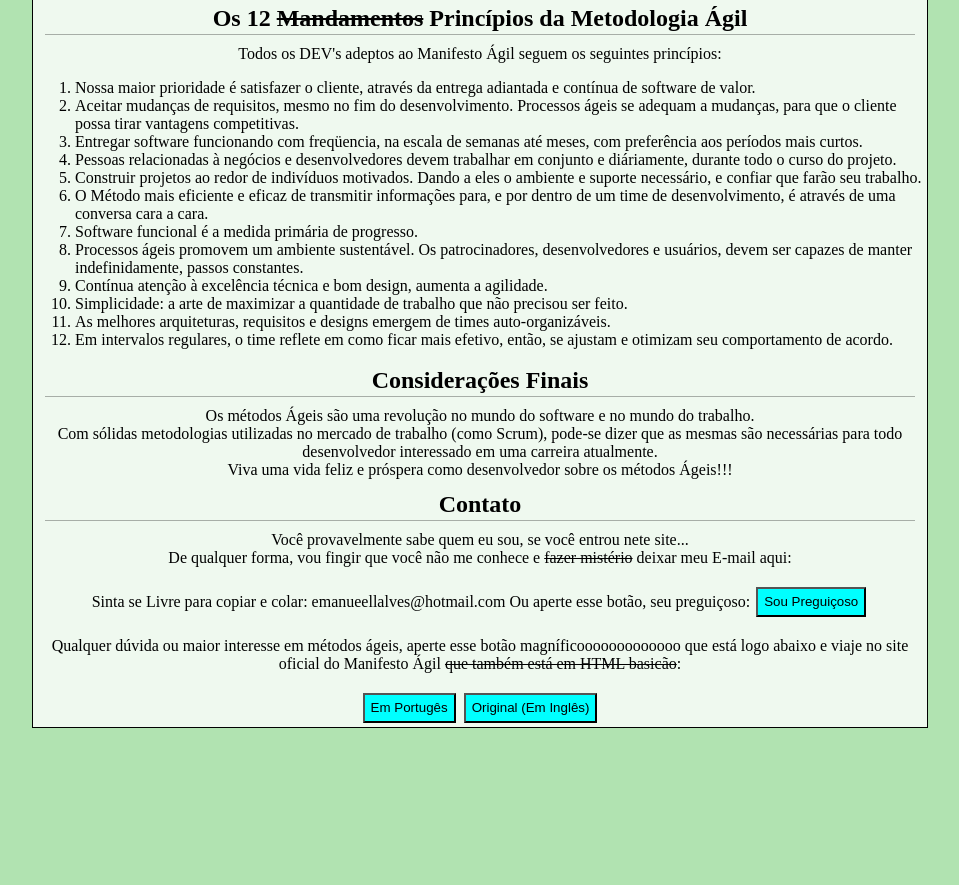
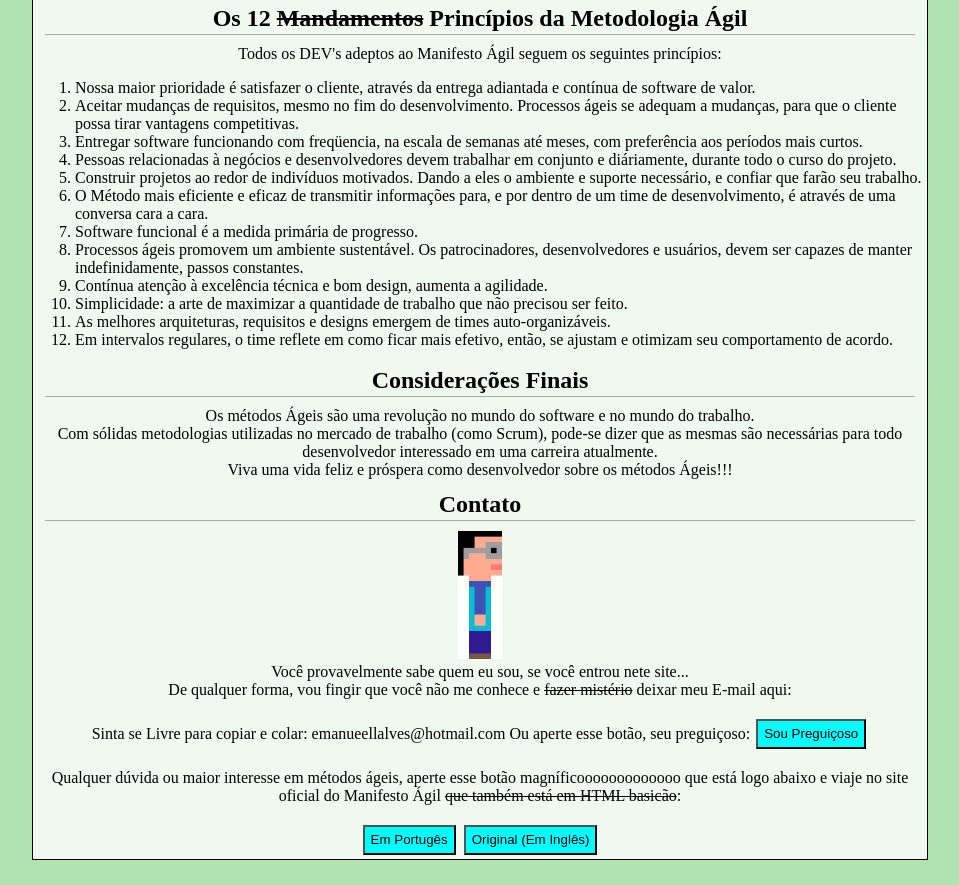
Before and after one commit to mkxxiii/Manifesto-Agil---Site, a plain HTML site: page index.html in a window 1280 px wide. Shown: the part 654-1539 px from the top of the page, without its empty margins (160-1119 px from the left). Before the commit the page ends 1407 px from the top, so only its background shows below. Drawn offline with Linux system fonts and the light colour scheme.

Commit message:
Adicionado Boneco Furag

```diff
--- a/index.html
+++ b/index.html
@@ -59,6 +59,9 @@
 
                 <div>
                     <h2 class="header">Contato</h2>
+                    <div class="center">
+                        <img id="sprFurag" class="sprite" src="content/img/ren1.png"/>
+                    </div>
                     Você provavelmente sabe quem eu sou, se você entrou nete site...<br />
                     De qualquer forma, vou fingir que você não me conhece e <span class="riscado">fazer mistério</span> deixar meu E-mail aqui:<br />
                     <br />
--- a/main.css
+++ b/main.css
@@ -54,3 +54,8 @@ button:hover{
     background-color: darkcyan;
     cursor: pointer;
 }
+
+.sprite{
+    width: 5%;
+    height: 5%;
+}
--- a/main.js
+++ b/main.js
@@ -3,9 +3,12 @@ const ImageControl = {
 
     start : function(){
         this.interval = setInterval(main, 5000);
+        this.interval = setInterval(changeRen, 500);
     },
 
-
+    furag: false,
+    furagsrc: null,
+    furagContainer: null,
     counter: 0,
     imgContainer : null,
 
@@ -29,16 +32,34 @@ const ImageControl = {
 
 
         this.imgContainer.setAttribute("src", "content/img/" + this.images[this.position]);
+    },
+
+    moveRen : function(){
+        if(this.furag){
+            this.furagsrc = "ren1.png";
+            this.furag = false;
+        }
+        else{
+            this.furagsrc = "ren2.png";
+            this.furag = true;
+        }
+
+        this.furagContainer.setAttribute("src", "content/img/" + this.furagsrc);
     }
 }
 
 function start(){
     ImageControl.imgContainer = document.getElementById("imgShw");
+    ImageControl.furagContainer = document.getElementById("sprFurag");
     ImageControl.start();
 }
 
 function main(){
     ImageControl.moveImage();
+}
+
+function changeRen(){
+    ImageControl.moveRen();
 }
 
 function newTab(link){
```
Also changed, not shown: content/img/ren1.png (added), content/img/ren2.png (added).
